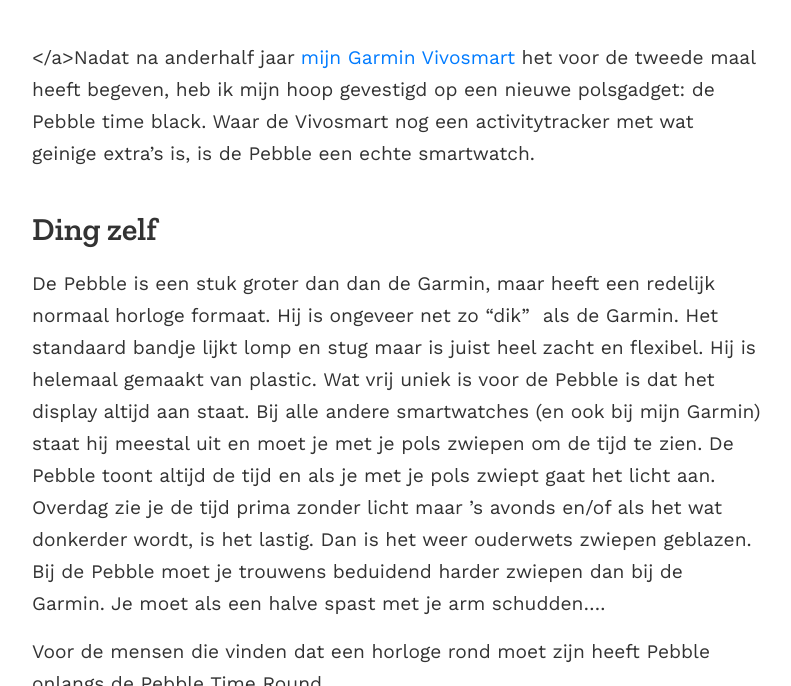
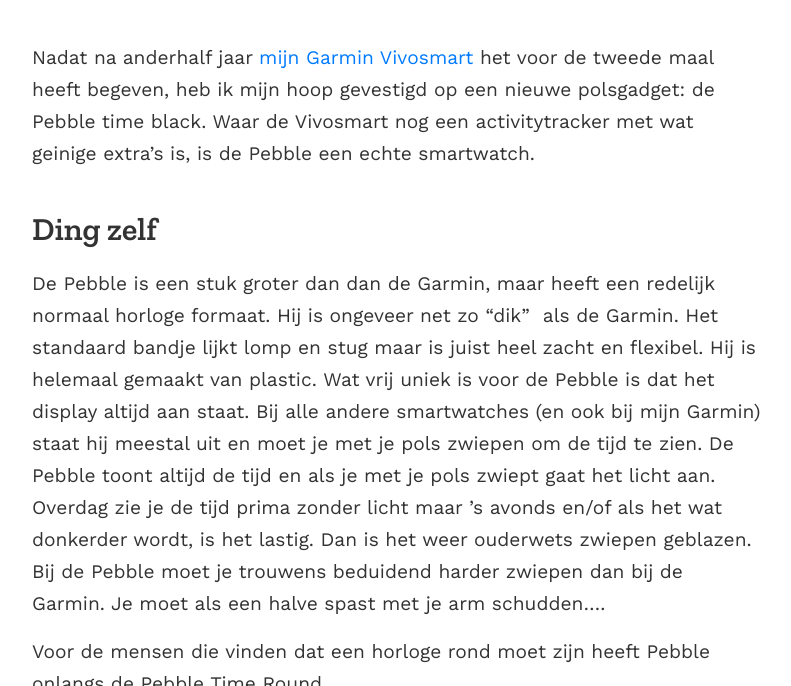
Before and after one commit to geensnor/geensnor.nl, a Jekyll site: the page built from _posts/2016-01-17-review-pebble-time-black.md, in a window 1280 px wide and 900 px high, scrolled down 712 px, cut to the strip 214-900 px from the top of the window. Shown: the whole strip, without its empty margins (243-1034 px from the left). Built offline with Jekyll 4.4.1, drawn with Linux system fonts in a browser that asks for light colours.

```diff
--- a/_posts/2016-01-17-review-pebble-time-black.md
+++ b/_posts/2016-01-17-review-pebble-time-black.md
@@ -10,7 +10,7 @@ categories:
 ---
 <a href="https://www.geensnor.nl/wp/wp-content/uploads/2016/01/394218.jpg" rel="attachment wp-att-780"><img class="alignright size-full wp-image-780" src="https://www.geensnor.nl/wp/wp-content/uploads/2016/01/394218.jpg" alt="394218" width="350" height="380" srcset="https://www.geensnor.nl/wp/wp-content/uploads/2016/01/394218.jpg 350w, https://www.geensnor.nl/wp/wp-content/uploads/2016/01/394218-276x300.jpg 276w" sizes="(max-width: 350px) 100vw, 350px" />
 
-</a>Nadat na anderhalf jaar <a href="https://www.geensnor.nl/wp/review-garmin-vivosmart/" target="_blank">mijn Garmin Vivosmart</a> het voor de tweede maal heeft begeven, heb ik mijn hoop gevestigd op een nieuwe polsgadget: de Pebble time black. Waar de Vivosmart nog een activitytracker met wat geinige extra&#8217;s is, is de Pebble een echte smartwatch.
+Nadat na anderhalf jaar <a href="https://www.geensnor.nl/wp/review-garmin-vivosmart/" target="_blank">mijn Garmin Vivosmart</a> het voor de tweede maal heeft begeven, heb ik mijn hoop gevestigd op een nieuwe polsgadget: de Pebble time black. Waar de Vivosmart nog een activitytracker met wat geinige extra&#8217;s is, is de Pebble een echte smartwatch.
 
 ## Ding zelf
 
```
